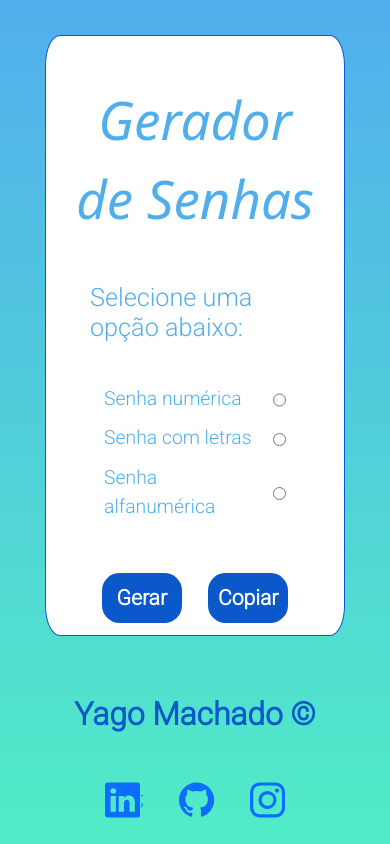
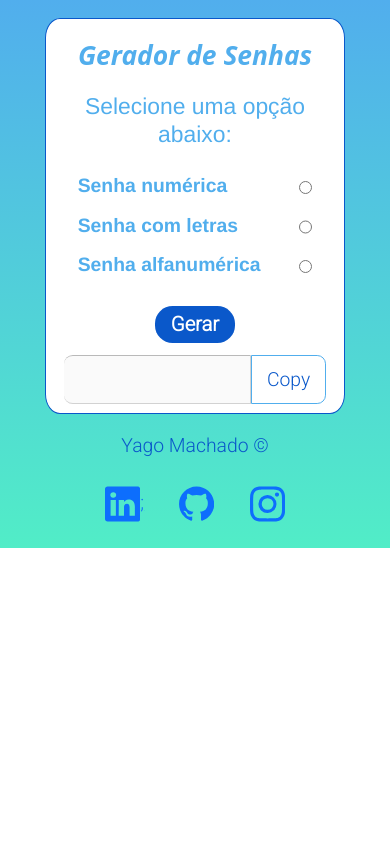
Before and after one commit to developeryago/obc-estudos, a React (Vite) app in the folder react/ex04/: page / in a window 390 px wide. Built offline with nearby package versions, Linux system fonts and the light colour scheme.

Commit message:
Feat Mobile First

```diff
--- a/react/ex04/src/App.jsx
+++ b/react/ex04/src/App.jsx
@@ -4,6 +4,7 @@ import { Description } from "./components/Description"
 import RadioButtons from "./components/RadioButtons"
 import Buttons from "./components/Buttons"
 import Footer from "./components/Footer"
+import Copywriting from "./components/Copywriting"
 
 function App() {
 
@@ -20,10 +21,15 @@ function App() {
 
         <Buttons></Buttons>
 
-        <div id="result">
+
+        <div class="value">
+          <input type="text" id="result" disabled/>
+          <button id="copyToClipboard">Copy</button>
         </div>
 
       </div>
+
+      <Copywriting/>
 
       <Footer></Footer>
 
--- a/react/ex04/src/components/Buttons/index.jsx
+++ b/react/ex04/src/components/Buttons/index.jsx
@@ -4,7 +4,6 @@ export default function Buttons() {
     return (
         <div className={style.buttons}>
           <button id="createPassword">Gerar</button>
-          <button id="coppyToClipboard">Copiar</button>
         </div>
     )
 }
--- a/react/ex04/src/components/Buttons/style.module.css
+++ b/react/ex04/src/components/Buttons/style.module.css
@@ -1,17 +1,16 @@
 .buttons {
     display: flex;
-    gap: 1.5rem;
     padding: 0.7rem;
     justify-content: center;
   }
   .buttons button {
     border: none;
-    padding: 0.5rem;
+    padding: 0.2rem;
     width: 80px;
     border-radius: 1rem;
     background-color: #0A58CA;
     color: white;
-    font-size: 1.2rem;
+    font-size: 1.15rem;
     transition: 0.5s;
     font-weight: bold;
   }
--- /dev/null
+++ b/react/ex04/src/components/Copywriting/index.jsx
@@ -0,0 +1,7 @@
+import style from "./style.module.css"
+
+export default function Copywriting() {
+    return (
+        <div className={style.copy}>Yago Machado &copy;</div>
+    )
+}
--- /dev/null
+++ b/react/ex04/src/components/Copywriting/style.module.css
@@ -0,0 +1,4 @@
+.copy {
+    text-align: center;
+    color: #0A58CA;
+}
--- a/react/ex04/src/components/Description/style.module.css
+++ b/react/ex04/src/components/Description/style.module.css
@@ -1,3 +1,8 @@
 .description {
-    margin: 1.5rem;
+    margin: 1rem;
   }
+  h3 {
+    font-family: 'Franklin Gothic Medium', 'Arial Narrow', Arial, sans-serif;
+    text-align: center;
+    font-size: 1.3rem;
+  }
--- a/react/ex04/src/components/Footer/index.jsx
+++ b/react/ex04/src/components/Footer/index.jsx
@@ -3,7 +3,6 @@ import style from "./style.module.css"
 export default function Footer() {
     return (
         <footer className={style.footer}>
-        <div>Yago Machado &copy;</div>
         <a href="https://linkedin.com/in/developeryago" target='_blank'> <svg xmlns="http://www.w3.org/2000/svg" width="16" height="16" fill="currentColor" class="bi bi-linkedin" viewBox="0 0 16 16">
         <path d="M0 1.146C0 .513.526 0 1.175 0h13.65C15.474 0 16 .513 16 1.146v13.708c0 .633-.526 1.146-1.175 1.146H1.175C.526 16 0 15.487 0 14.854V1.146zm4.943 12.248V6.169H2.542v7.225h2.401m-1.2-8.212c.837 0 1.358-.554 1.358-1.248-.015-.709-.52-1.248-1.342-1.248-.822 0-1.359.54-1.359 1.248 0 .694.521 1.248 1.327 1.248h.016zm4.908 8.212V9.359c0-.216.016-.432.08-.586.173-.431.568-.878 1.232-.878.869 0 1.216.662 1.216 1.634v3.865h2.401V9.25c0-2.22-1.184-3.252-2.764-3.252-1.274 0-1.845.7-2.165 1.193v.025h-.016a5.54 5.54 0 0 1 .016-.025V6.169h-2.4c.03.678 0 7.225 0 7.225h2.4"/>
         </svg>;</a>
--- a/react/ex04/src/components/Footer/style.module.css
+++ b/react/ex04/src/components/Footer/style.module.css
@@ -1,13 +1,9 @@
-footer {
-    text-align: center;
-    color: #0A58CA;
-  }
+
 footer div {
   display: block;
   text-align: center;
   font-size: 1.8rem;
   font-weight: bold;
-    padding: 1rem;
 }
 footer a {
   padding: 0 1rem;
--- a/react/ex04/src/components/RadioButtons/style.module.css
+++ b/react/ex04/src/components/RadioButtons/style.module.css
@@ -1,5 +1,5 @@
 .radioButtons {
-    margin: 2rem;
+    margin: .5rem;
   }
   .radioButtons .containerRadios {
     padding: 0.3rem;
@@ -10,3 +10,8 @@
     margin-left: 0.8rem;
     margin-top: 0.2rem;
   }
+
+label {
+  font-family: 'Franklin Gothic Medium', 'Arial Narrow', Arial, sans-serif;
+  font-weight: bold;
+}
--- a/react/ex04/src/components/Title/style.module.css
+++ b/react/ex04/src/components/Title/style.module.css
@@ -1,7 +1,8 @@
 .containerTitle {
     font-family: system-ui, -apple-system, BlinkMacSystemFont, "Segoe UI", Roboto, Oxygen, Ubuntu, Cantarell, "Open Sans", "Helvetica Neue", sans-serif;
     font-style: italic;
-    font-size: 3rem;
-    margin: 2.5rem 0;
+    font-size: 1.5rem;
+    margin: 1rem 0;
     text-align: center;
+    font-weight: bold;
   }
--- a/react/ex04/src/styles/css/styles.css
+++ b/react/ex04/src/styles/css/styles.css
@@ -12,7 +12,6 @@
   align-items: center;
   justify-content: space-between;
   margin: 0 auto;
-  height: 100vh;
   background-image: linear-gradient(#51AEED, #51EDC7);
 }
 
@@ -20,11 +19,41 @@
   width: 300px;
   margin: 0 auto;
   background-color: white;
-  margin: 2rem 0;
+  margin: 1rem 0;
   border-radius: 5%;
   padding: 0 1rem;
   border: 1.5px solid #0A58CA;
   color: #51AEED;
 }
 
+div.value {
+  display: flex;
+  align-items: center;
+  justify-content: space-between;
+  margin-bottom: 0.5rem;
+}
+div.value input {
+  border-radius: 0.5rem;
+  display: block;
+  font-size: 1.75rem;
+  margin: 0 auto;
+  text-align: end;
+  width: 100%;
+}
+div.value #copyToClipboard {
+  background-color: transparent;
+  border: solid #51AEED;
+  border-width: 1px;
+  border-radius: 0 0.5rem 0.5rem 0;
+  color: #0A58CA;
+  cursor: pointer;
+  display: block;
+  height: 2.75rem;
+  width: 6rem;
+}
+div.value #result {
+  border-width: 1px 1px 1px 0;
+  border-radius: 0.5rem 0rem 0rem 0.5rem;
+}
+
 /*# sourceMappingURL=styles.css.map */
--- a/react/ex04/src/styles/sass/styles.scss
+++ b/react/ex04/src/styles/sass/styles.scss
@@ -14,7 +14,6 @@
     align-items: center;
     justify-content: space-between;
     margin: 0 auto;
-    height: 100vh;
     background-image: linear-gradient($bg-color, $bg-color2);
 }
 
@@ -23,62 +22,41 @@
     width: 300px;
     margin: 0 auto;
     background-color: white;
-    margin: 2rem 0;
+    margin: 1rem 0;
     border-radius: 5%;
     padding: 0 1rem;
     border: 1.5px solid $footer-color;
     color: $bg-color;
 }
 
-.container-title {
-    font-family: system-ui, -apple-system, BlinkMacSystemFont, 'Segoe UI', Roboto, Oxygen, Ubuntu, Cantarell, 'Open Sans', 'Helvetica Neue', sans-serif;
-    font-style: italic;
-    font-size: 3rem;
-    margin: 2.5rem 0;
-    text-align: center;
-}
+div.value {
+    display: flex;
+    align-items: center;
+    justify-content: space-between;
+    margin-bottom: .5rem;
+    input {
+        border-radius: .5rem;
+        display: block;
+        font-size: 1.75rem;
+        margin: 0 auto;
+        text-align: end;
+        width: 100%;
+    }
+    #copyToClipboard {
+        background-color: transparent;
+        border: solid $bg-color;
+        border-width: 1px;
+        border-radius: 0 .5rem .5rem 0;
+        color: $footer-color;
+        cursor: pointer;
+        display: block;
+        height: 2.75rem;
+        width: 6rem;
+      }
 
-.description {
-    margin: 1.5rem;
+    #result {
+        border-width: 1px 1px 1px 0;
+        border-radius: .5rem 0rem 0rem .5rem;
+    }
 
 }
-
-.buttons {
-    display: flex;
-    gap: 1.5rem;
-    padding: .7rem;
-    justify-content: center;
-    button {
-        border: none;
-        padding: .5rem;
-        width: 80px;
-        border-radius: 1rem;
-        background-color: $footer-color;
-        color: white;
-        font-size: 1.2rem;
-        transition: .5s;
-        font-weight: bold;
-        &:hover {
-          border: 1px solid $coppy-color;
-        }
-    }
-}
-
-footer {
-    text-align: center;
-    color: $footer-color;
-    div {
-        display: block;
-        text-align: center;
-        font-size: 1.8rem;
-        font-weight: bold;
-        padding: 1rem;
-    }
-    a {
-        padding: 0 1rem;
-        svg {
-            height: 5rem;
-            width: 2rem;
-        }
-    }
-}
```
Also changed, not shown: 1 other file (tests, documents, lock files or other folders). Lines whose indentation alone changed are shown as unchanged.
